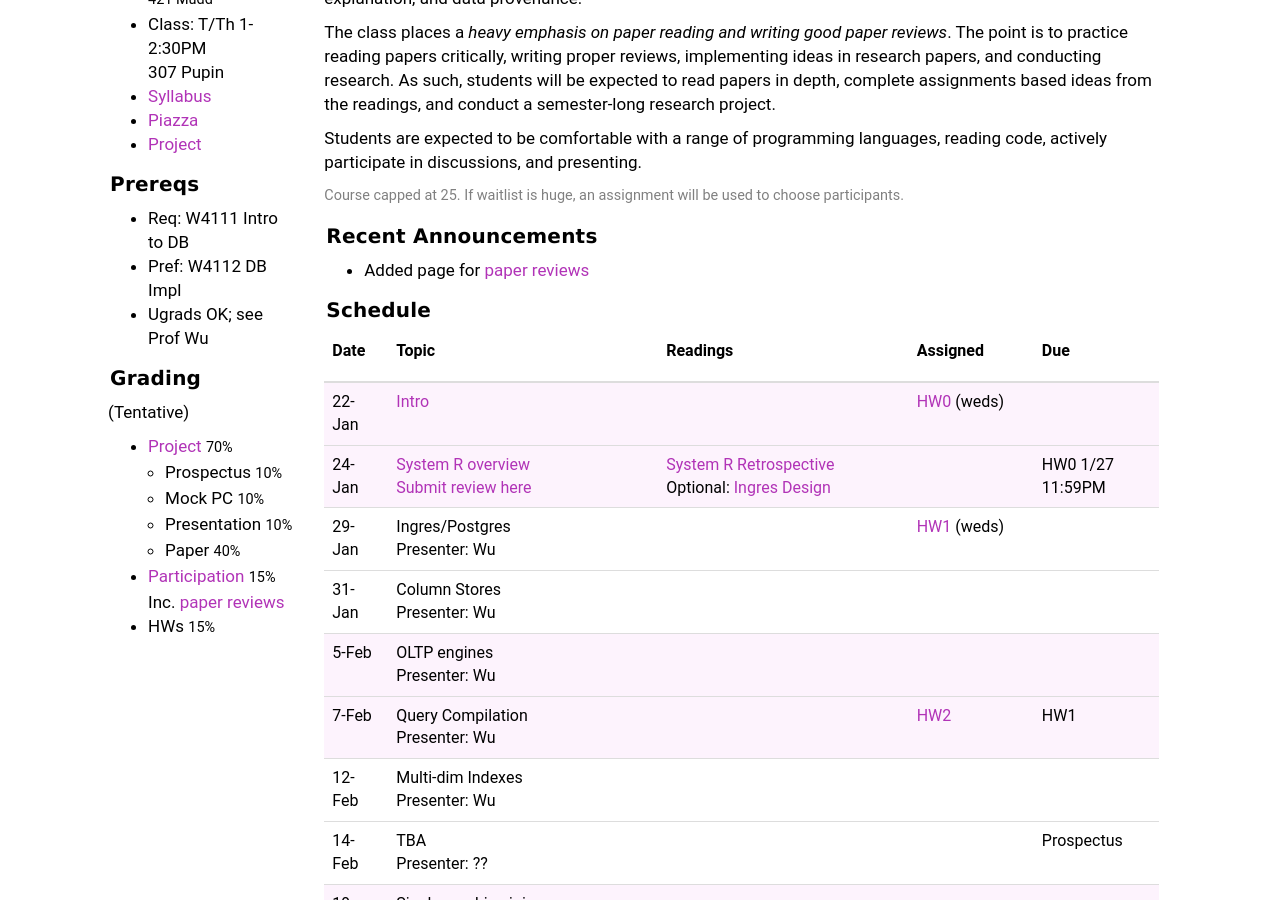
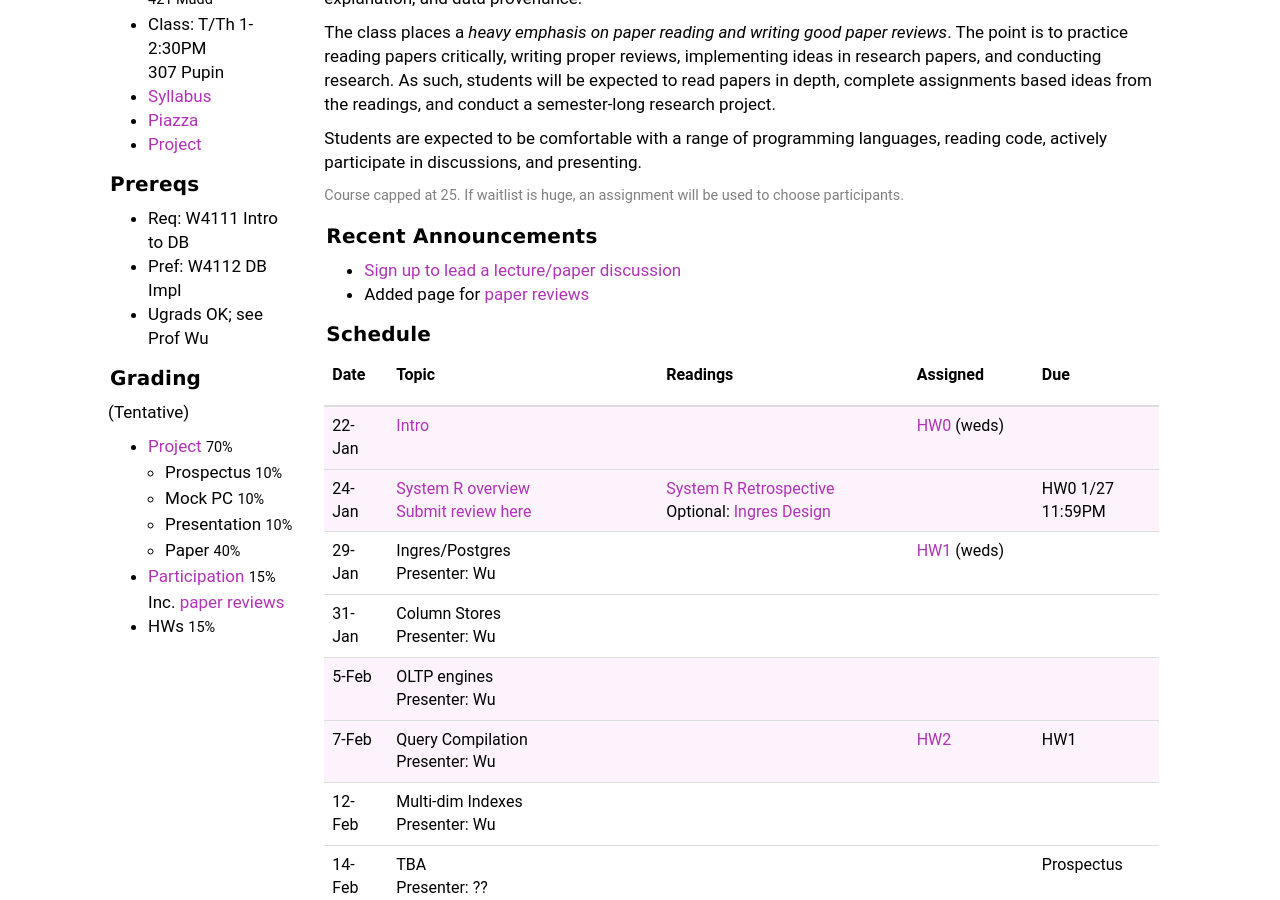
Before and after one commit to wzao1515/w6113.github.io, a Jekyll site: the page built from index.md, in a window 1280 px wide and 900 px high, scrolled down 303 px. Built offline with Jekyll 4.4.1, drawn with Linux system fonts in a browser that asks for light colours.

Commit message:
lazy commit msg

```diff
--- a/index.md
+++ b/index.md
@@ -17,6 +17,7 @@ Students are expected to be comfortable with a range of programming languages, r
 
 #### Recent Announcements
 
+* [Sign up to lead a lecture/paper discussion](https://piazza.com/class/jpqearvq2qq201?cid=11)
 * Added page for [paper reviews](./reviews)
 
 #### Schedule
```
